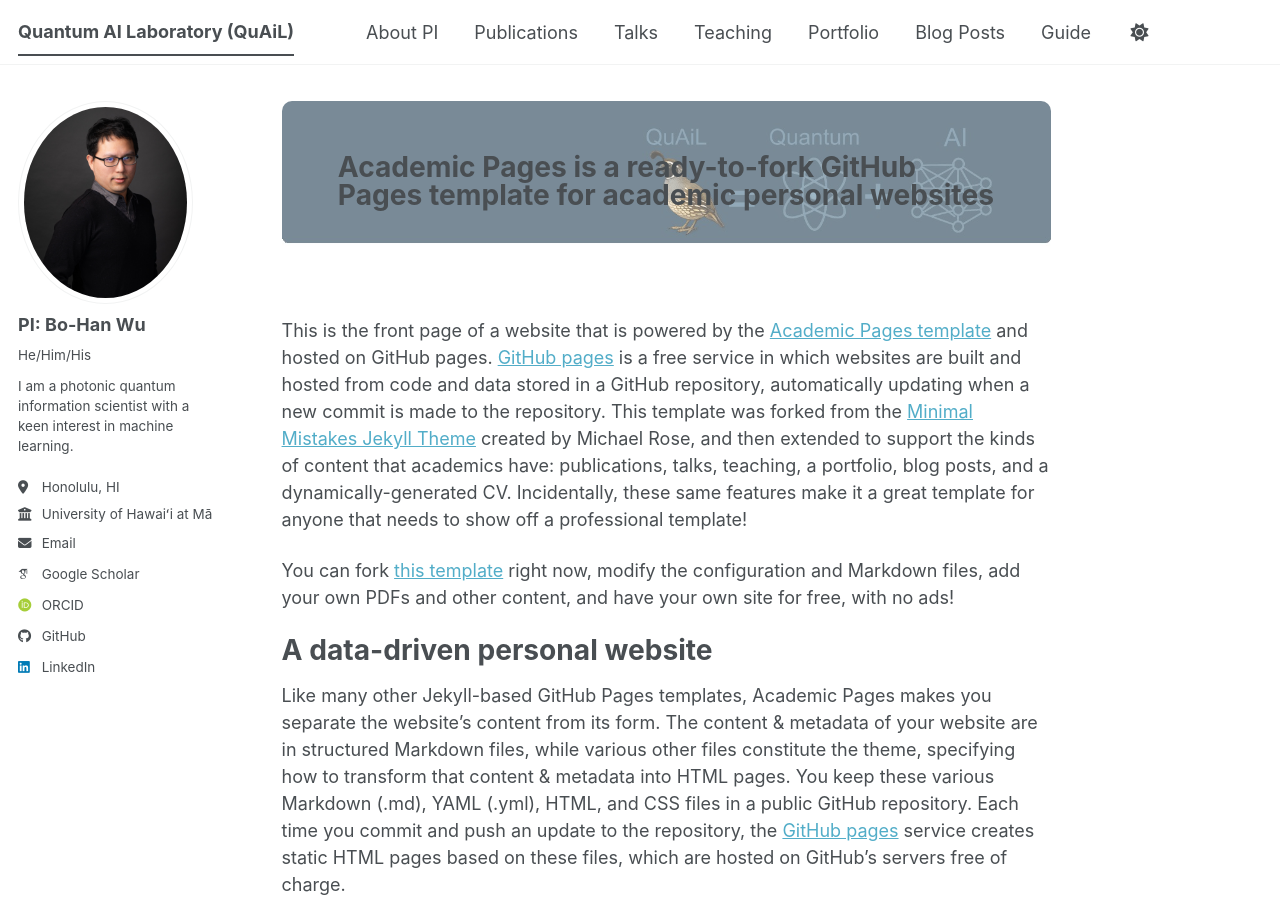
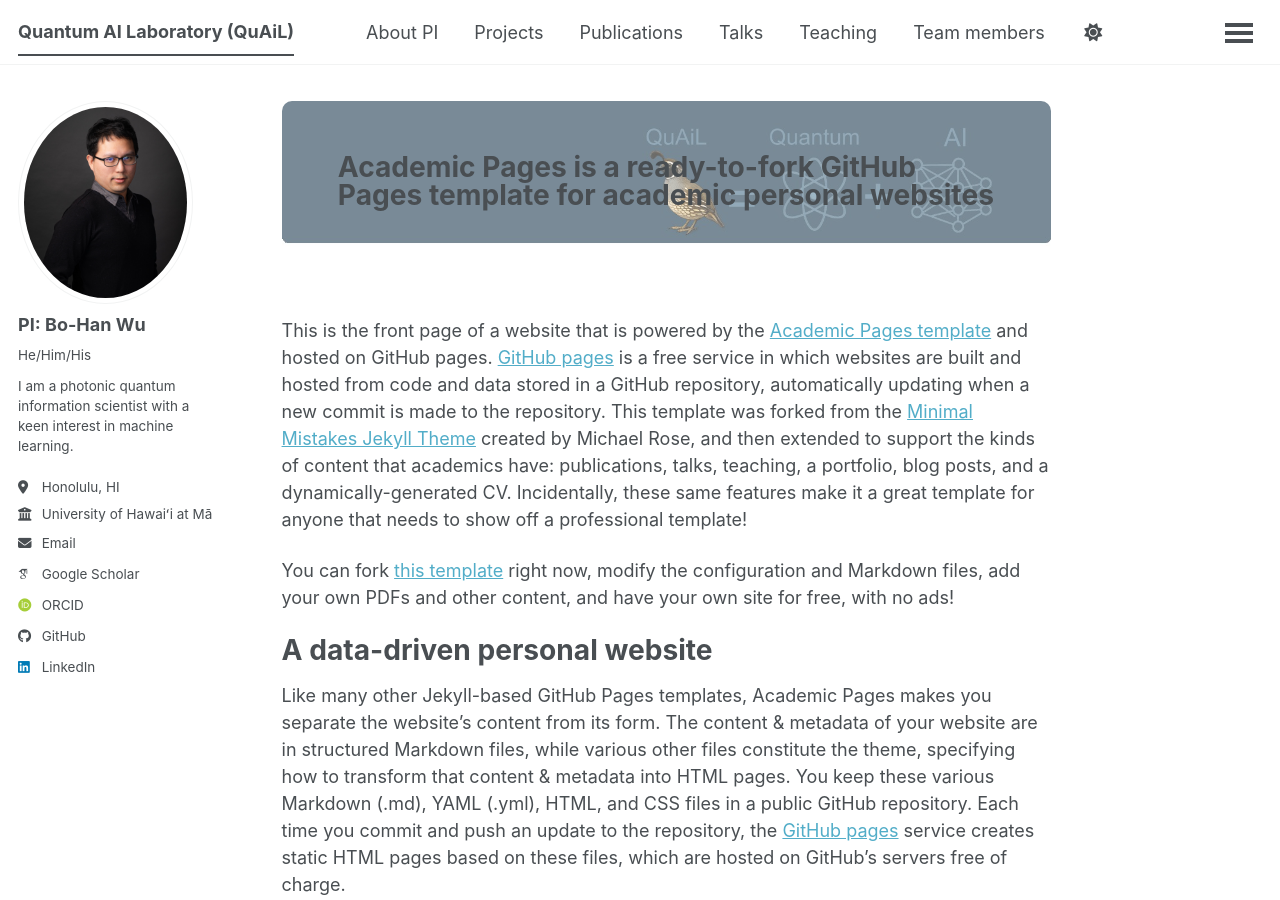
Before and after one commit to go705/go705.github.io, a Jekyll site: the page built from _pages/about.md, in a window 1280 px wide and 900 px high. Built offline with Jekyll 4.4.1, drawn with Linux system fonts in a browser that asks for light colours; some web fonts are replaced; a script bundle is joined from its source files by our own code; library files that are not in the unit come from our copies.

Commit message:
Update navigation.yml

```diff
--- a/_data/navigation.yml
+++ b/_data/navigation.yml
@@ -11,6 +11,9 @@
   - title: "About PI"
     url: /cv/
 
+  - title: "Projects"
+    url: /projects/
+
   - title: "Publications"
     url: /publications/
 
@@ -20,14 +23,14 @@
   - title: "Teaching"
     url: /teaching/
 
-  - title: "Portfolio"
+  - title: "Team members"
     url: /portfolio/
 
-  - title: "Blog Posts"
+  - title: "Faith & Life"
     url: /year-archive/
 
   # - title: "CV"
   #   url: /cv-json/
 
-  - title: "Guide"
-    url: /markdown/
+  # - title: "Guide"
+  #   url: /markdown/
```
